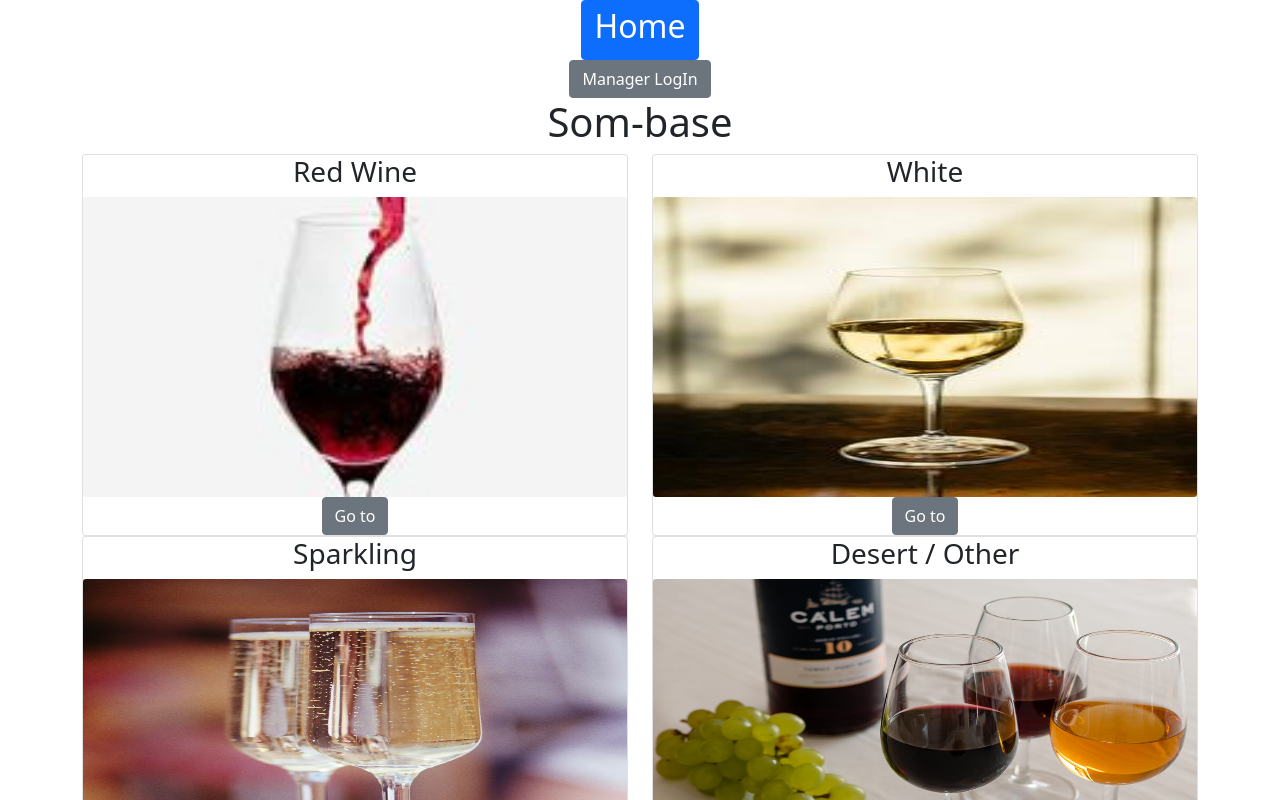
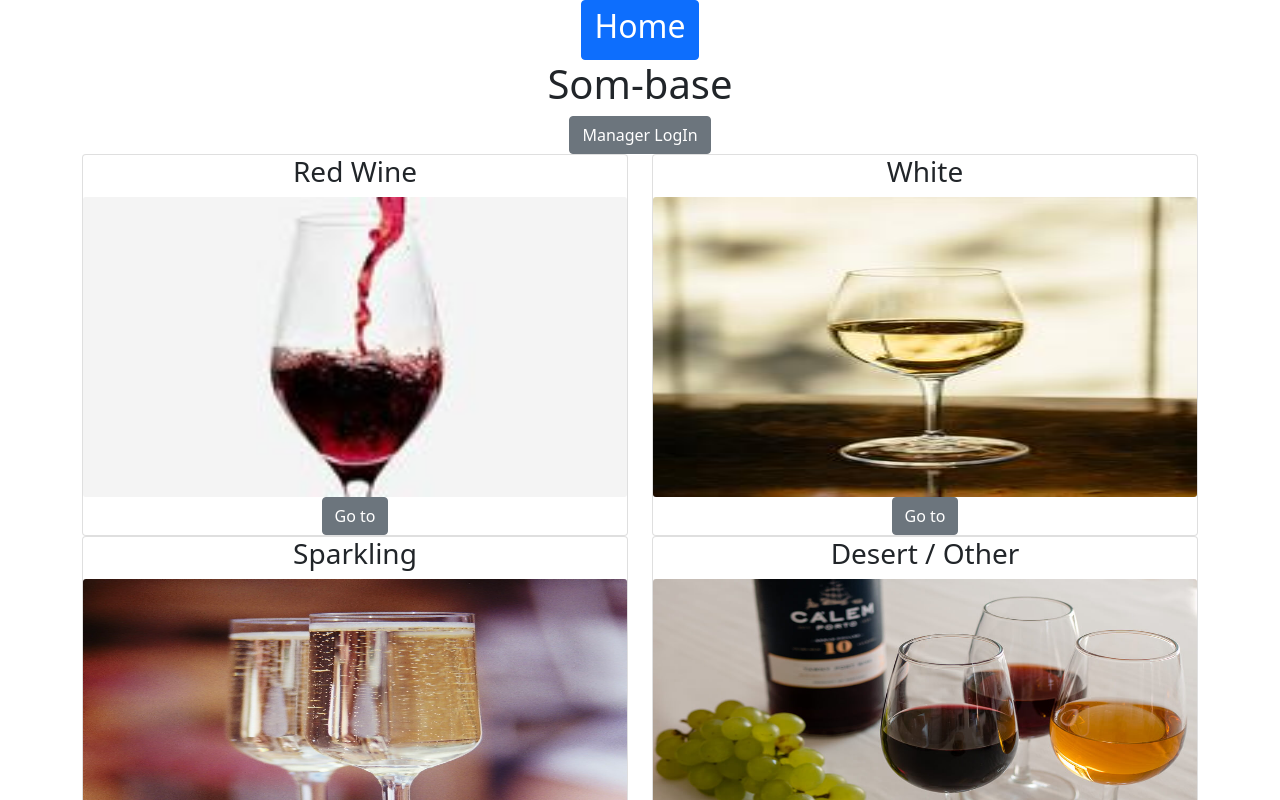
Before and after one commit to Veggie-Tales00/Project3-Client, a React (Create React App) app: page /#/ in a window 1280 px wide. Shown: the top 800 px of the page. Built offline with nearby package versions, Linux system fonts and the light colour scheme.

Commit message:
moved manager login from app component to home components

```diff
--- a/src/App.js
+++ b/src/App.js
@@ -1,54 +1,27 @@
 import "./App.css";
 import { Link, Routes, Route } from "react-router-dom";
 import Home from "./Components/Home";
-import Manager from "./Components/Manager"
-import Employee from "./Components/Employee"
+import Manager from "./Components/Manager";
+import Employee from "./Components/Employee";
 import ManagerLogin from "./Components/ManagerLogin";
-import 'bootstrap/dist/css/bootstrap.min.css';
-import { Button, Dropdown, DropdownItem, Offcanvas, OffcanvasBody, OffcanvasHeader } from "reactstrap";
+import "bootstrap/dist/css/bootstrap.min.css";
 import Links from "./Components/Links";
 import Wine from "./Components/Wine";
 import { useState, useEffect } from "react";
 import Dish from "./Components/Dish";
 
 function App() {
-  const [wineType, setWineType] = useState('')
-  const [login, setlogin] = useState(false)
+  const [wineType, setWineType] = useState("");
 
   //The home component passes the on click event of any button into the call back function below, this callback routes the event into the "Wine Type" state
   //which is then passed into the Wine.js component
   const callback = (e) => {
-    setWineType(e.target.id)
-  }
-
-  //Toggle the state of the manager login Offcanvas div
-  const toggleLogIn = () => {
-    if (login === false) {
-      setlogin(true)
-    } else {
-      setlogin(false)
-    }
-  }
-
-  const managerSubmit = () =>{
-    setlogin(false)
-  }
+    setWineType(e.target.id);
+  };
 
   return (
     <div className="App">
-
       <Links />
-
-      <Button onClick={toggleLogIn}>Manager LogIn</Button>
-
-      <Offcanvas isOpen={login}>
-        <OffcanvasHeader>
-          Manager LogIn
-        </OffcanvasHeader>
-        <OffcanvasBody >
-          <ManagerLogin submit={managerSubmit}/>
-        </OffcanvasBody>
-      </Offcanvas>
 
       <Routes>
         <Route path="/" element={<Home setType={callback} />} />
--- a/src/Components/Home.js
+++ b/src/Components/Home.js
@@ -1,32 +1,81 @@
-import React from "react";
+import React, { useState } from "react";
 import { Link } from "react-router-dom";
-import { Button, Card, CardImg, CardTitle, Col, Container, Row } from "reactstrap";
-import RedWineImg from "../Imgs/RedWineResized.jpg"
-import WhiteWineImg from "../Imgs/WhiteWineResize.jpg"
-import SparklingWineImg from "../Imgs/SparklingWine.jpeg"
-import DesertWineImg from "../Imgs/DesertWine.jpg"
+import {
+  Button,
+  Card,
+  CardImg,
+  CardTitle,
+  Col,
+  Container,
+  Row,
+  Offcanvas,
+  OffcanvasBody,
+  OffcanvasHeader,
+} from "reactstrap";
+import RedWineImg from "../Imgs/RedWineResized.jpg";
+import WhiteWineImg from "../Imgs/WhiteWineResize.jpg";
+import SparklingWineImg from "../Imgs/SparklingWine.jpeg";
+import DesertWineImg from "../Imgs/DesertWine.jpg";
+import ManagerLogin from "./ManagerLogin";
 
 const Home = (props) => {
+  const [login, setlogin] = useState(false);
+
+  //Toggle the state of the manager login Offcanvas div
+  const toggleLogIn = () => {
+    if (login === false) {
+      setlogin(true);
+    } else {
+      setlogin(false);
+    }
+  };
+
+  const managerSubmit = () => {
+    setlogin(false);
+  };
   return (
     <div>
-      <h1>Som-base</h1>
+      <Offcanvas isOpen={login}>
+        <OffcanvasHeader>Manager LogIn</OffcanvasHeader>
+        <OffcanvasBody>
+          <ManagerLogin submit={managerSubmit} />
+        </OffcanvasBody>
+      </Offcanvas>
+      <div>
+        <h1>Som-base</h1>
+        <Button onClick={toggleLogIn}>Manager LogIn</Button>
+      </div>
       <Container>
         <Row>
           <Col>
-            <Card >
+            <Card>
               <CardTitle tag="h3">Red Wine</CardTitle>
-              <CardImg className="ImgSize" alt="Red Wine Photo" src={RedWineImg} width="100%" ></CardImg>
-              <Link to='/wine'>
-                <Button id="Red" onClick={props.setType}>Go to</Button>
+              <CardImg
+                className="ImgSize"
+                alt="Red Wine Photo"
+                src={RedWineImg}
+                width="100%"
+              ></CardImg>
+              <Link to="/wine">
+                <Button id="Red" onClick={props.setType}>
+                  Go to
+                </Button>
               </Link>
             </Card>
           </Col>
           <Col>
             <Card>
               <CardTitle tag="h3">White</CardTitle>
-              <CardImg className="ImgSize" alt="White Wine Photo" src={WhiteWineImg} width=""></CardImg>
-              <Link to='/wine'>
-                <Button id="White" onClick={props.setType}>Go to</Button>
+              <CardImg
+                className="ImgSize"
+                alt="White Wine Photo"
+                src={WhiteWineImg}
+                width=""
+              ></CardImg>
+              <Link to="/wine">
+                <Button id="White" onClick={props.setType}>
+                  Go to
+                </Button>
               </Link>
             </Card>
           </Col>
@@ -36,33 +85,49 @@ const Home = (props) => {
           <Col>
             <Card>
               <CardTitle tag="h3">Sparkling</CardTitle>
-              <CardImg className="ImgSize" alt="Sparkling Wine Photo" src={SparklingWineImg} width=""></CardImg>
-              <Link to='/wine'>
-                <Button id="Sparkling" onClick={props.setType}>Go to</Button>
+              <CardImg
+                className="ImgSize"
+                alt="Sparkling Wine Photo"
+                src={SparklingWineImg}
+                width=""
+              ></CardImg>
+              <Link to="/wine">
+                <Button id="Sparkling" onClick={props.setType}>
+                  Go to
+                </Button>
               </Link>
             </Card>
           </Col>
           <Col>
             <Card>
               <CardTitle tag="h3">Desert / Other</CardTitle>
-              <CardImg className="ImgSize" alt="Desert Wine Photo" src={DesertWineImg} width=""></CardImg>
-              <Link to='/wine'>
-                <Button id="Desert" onClick={props.setType}>Go to</Button>
+              <CardImg
+                className="ImgSize"
+                alt="Desert Wine Photo"
+                src={DesertWineImg}
+                width=""
+              ></CardImg>
+              <Link to="/wine">
+                <Button id="Desert" onClick={props.setType}>
+                  Go to
+                </Button>
               </Link>
             </Card>
           </Col>
         </Row>
 
         <Row>
-          <Col sm={{
-            offset: 3,
-            size: 6
-          }}>
+          <Col
+            sm={{
+              offset: 3,
+              size: 6,
+            }}
+          >
             <Card>
               <CardTitle tag="h3">Dishes</CardTitle>
               <CardImg alt="" src="" width=""></CardImg>
               <Link to="/dish">
-              <Button >Go to</Button>
+                <Button>Go to</Button>
               </Link>
             </Card>
           </Col>
```
